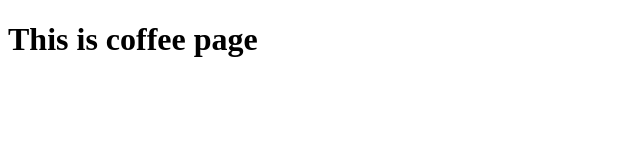
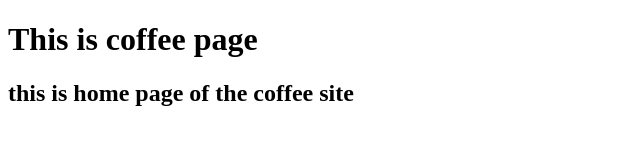
Before and after one commit to Y-Meng-Sea/mengsea-cofe, a plain HTML site: page index.html in a window 1280 px wide. Shown: the whole page, without its empty margins (0-640 px from the left). Drawn offline with Linux system fonts and the light colour scheme.

Commit message:
finished home page of site

```diff
--- a/index.html
+++ b/index.html
@@ -7,5 +7,6 @@
      </head>
      <body>
           <h1>This is coffee page</h1>
+          <h2>this is home page of the coffee site</h2>
      </body>
 </html>
```
